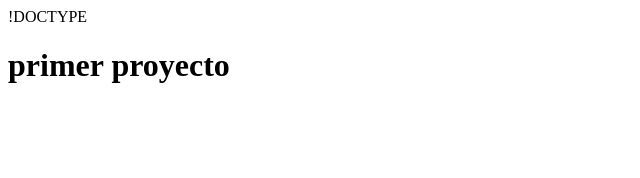
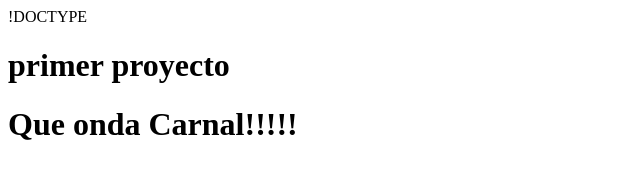
Before and after one commit to Yuhc19/sample-project, a plain HTML site: page index.html in a window 1280 px wide. Shown: the whole page, without its empty margins (0-640 px from the left). Drawn offline with Linux system fonts and the light colour scheme.

Commit message:
Update index.html

```diff
--- a/index.html
+++ b/index.html
@@ -7,5 +7,7 @@
   </head>
   <body>
     <h1>primer proyecto</h1>
+
+    <h1>Que onda Carnal!!!!!</h1>
   </body>
 </html>
```
